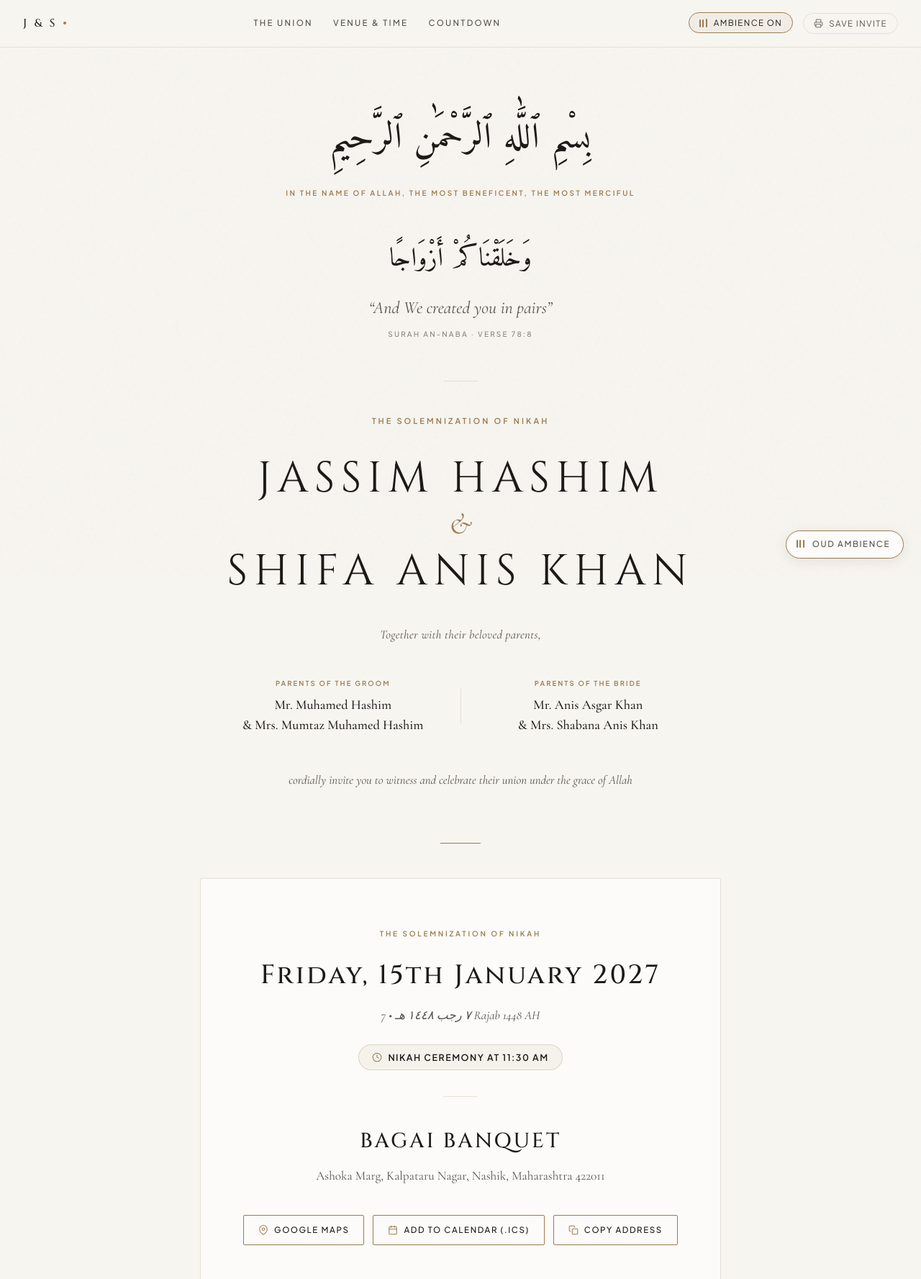
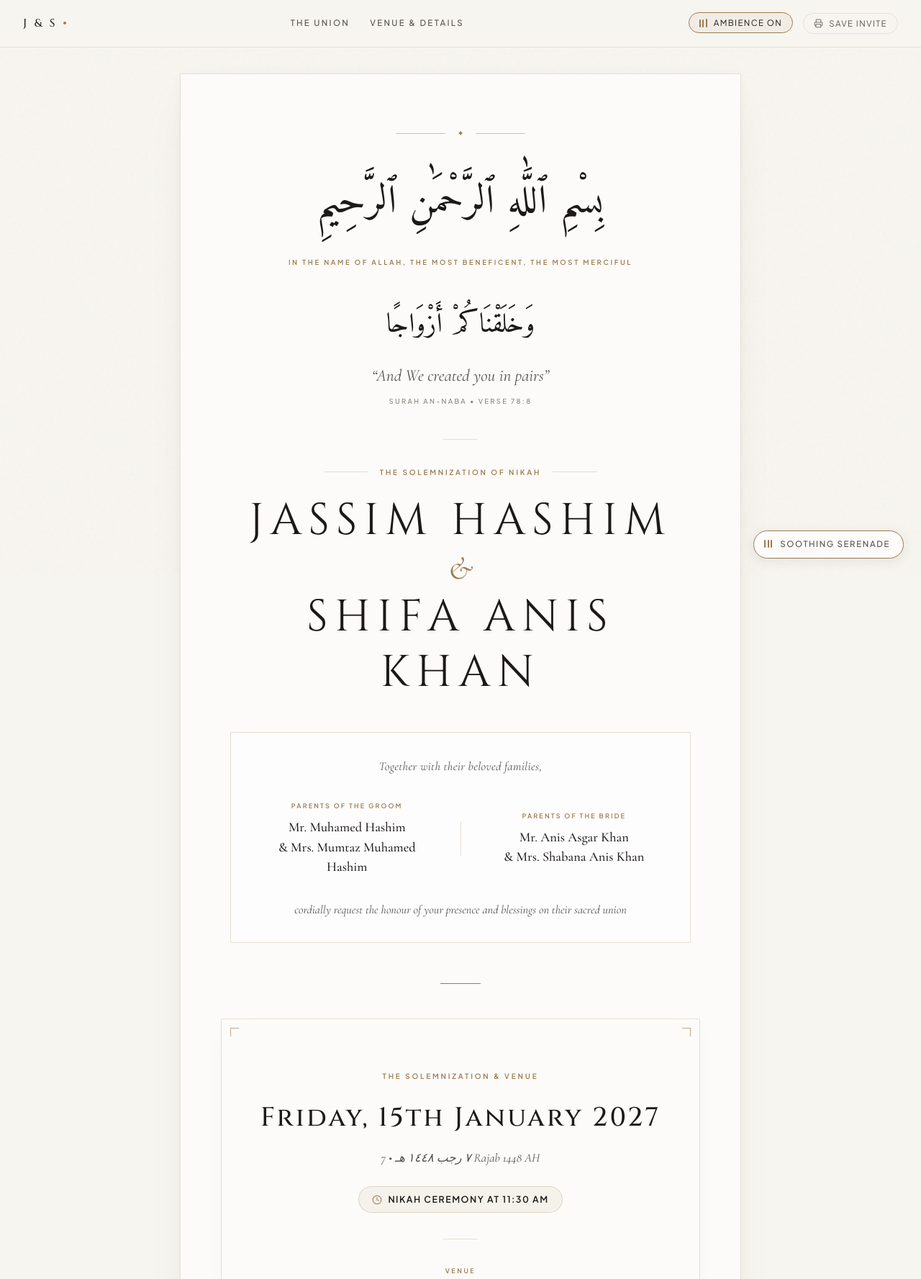
Before and after one commit to Shreshth1303/wedding-nikah-only, a website: page index.html in a window 1280 px wide. Shown: the top 1777 px of the page at 72% size. Drawn offline with nearby package versions, Linux system fonts and the light colour scheme.

Commit message:
feat: switch to soothing acoustic serenade music, remove countdown from nav menu, and elevate bespoke stationery design

```diff
--- a/css/style.css
+++ b/css/style.css
@@ -274,15 +274,19 @@ body::before {
 }
 
 /* ==========================================================================
-   4. OPEN EDITORIAL CANVAS CONTAINER
-   ========================================================================= */
+   4. LUXURY EDITORIAL STATIONERY FOLIO
+   ========================================================================== */
 .editorial-container {
   position: relative;
   z-index: 2;
   max-width: var(--max-content-width);
-  margin: 0 auto;
-  padding: 72px 28px 120px 28px;
+  margin: 36px auto 72px auto;
+  padding: clamp(48px, 6vw, 84px) clamp(24px, 5vw, 56px);
   text-align: center;
+  background: var(--surface-card);
+  border: 1px solid var(--border-hairline);
+  box-shadow: 0 4px 20px -2px rgba(28, 25, 23, 0.04), 0 24px 64px -16px rgba(28, 25, 23, 0.06);
+  border-radius: 2px;
 }
 
 /* Fluid Entrance Animation */
@@ -305,48 +309,72 @@ body::before {
    5. HERO & SACRED INVOCATION
    ========================================================================== */
 .sacred-hero {
-  margin-bottom: 72px;
+  margin-bottom: 56px;
+}
+
+/* Sacred Crest Emblem */
+.sacred-crest-symbol {
+  display: flex;
+  align-items: center;
+  justify-content: center;
+  gap: 16px;
+  margin: 0 auto 28px auto;
+  max-width: 180px;
+}
+
+.crest-line {
+  flex: 1;
+  height: 1px;
+  background: var(--accent-bronze);
+  opacity: 0.45;
+}
+
+.crest-diamond {
+  color: var(--accent-bronze);
+  font-size: 11px;
+  line-height: 1;
 }
 
 /* Clean Sacred Basmala Typography (Amiri) */
 .sacred-basmala {
   font-family: var(--font-arabic);
-  font-size: clamp(2rem, 5vw, 3.1rem);
-  line-height: 2.2;
+  font-size: clamp(2.2rem, 5.2vw, 3.4rem);
+  line-height: 2.3;
   color: var(--ink-primary);
   margin-bottom: 12px;
   font-weight: 400;
   letter-spacing: 0.02em;
+  text-shadow: 0 1px 1px rgba(255, 255, 255, 0.8);
 }
 
 .basmala-translation {
   font-family: var(--font-ui);
-  font-size: 10px;
-  letter-spacing: 0.25em;
+  font-size: 9.5px;
+  letter-spacing: 0.28em;
   text-transform: uppercase;
   color: var(--accent-bronze);
   font-weight: 600;
-  margin-bottom: 48px;
+  margin-bottom: 40px;
 }
 
 /* Qur'an Verse 78:8 Block */
 .sacred-verse-block {
-  margin: 0 auto 56px auto;
+  margin: 0 auto 44px auto;
   max-width: 580px;
 }
 
 .quran-arabic-verse {
   font-family: var(--font-arabic);
-  font-size: clamp(1.6rem, 3.5vw, 2.25rem);
+  font-size: clamp(1.7rem, 3.8vw, 2.35rem);
   color: var(--ink-primary);
-  line-height: 2.0;
+  line-height: 2.1;
   margin-bottom: 12px;
 }
 
 .verse-english-translation {
   font-family: var(--font-serif);
   font-style: italic;
-  font-size: clamp(1.2rem, 2.6vw, 1.5rem);
+  font-size: clamp(1.2rem, 2.6vw, 1.45rem);
   color: var(--ink-secondary);
   line-height: 1.6;
   margin-bottom: 8px;
@@ -355,8 +383,8 @@ body::before {
 .verse-citation {
   display: block;
   font-family: var(--font-ui);
-  font-size: 10px;
-  letter-spacing: 0.22em;
+  font-size: 9.5px;
+  letter-spacing: 0.24em;
   text-transform: uppercase;
   color: var(--ink-muted);
   font-weight: 500;
@@ -367,23 +395,83 @@ body::before {
   width: 48px;
   height: 1px;
   background: var(--border-hairline);
-  margin: 40px auto;
+  margin: 36px auto;
 }
 
 .editorial-divider-bronze {
   width: 56px;
   height: 1px;
   background: var(--accent-bronze);
-  margin: 40px auto;
+  margin: 36px auto;
 }
 
-/* Formal Proclamation Preamble */
+/* Ceremony Kicker Ribbon */
+.ceremony-kicker-strip {
+  display: flex;
+  align-items: center;
+  justify-content: center;
+  gap: 16px;
+  margin: 28px auto 20px auto;
+  max-width: 380px;
+}
+
+.kicker-rule {
+  flex: 1;
+  height: 1px;
+  background: var(--border-hairline);
+}
+
+.kicker-text {
+  font-family: var(--font-ui);
+  font-size: 10px;
+  font-weight: 600;
+  letter-spacing: 0.28em;
+  text-transform: uppercase;
+  color: var(--accent-bronze);
+}
+
+/* Couple Names Display (Hero Climax in Cinzel Display) */
+.couple-editorial-display {
+  margin: 12px 0 44px 0;
+}
+
+.couple-title-name {
+  font-family: var(--font-display);
+  font-size: clamp(2.3rem, 5.4vw, 3.85rem);
+  font-weight: 400;
+  letter-spacing: 0.15em;
+  text-transform: uppercase;
+  color: var(--ink-primary);
+  line-height: 1.25;
+}
+
+.couple-editorial-ampersand {
+  display: block;
+  font-family: var(--font-serif);
+  font-size: clamp(1.8rem, 4.2vw, 2.8rem);
+  font-style: italic;
+  font-weight: 400;
+  color: var(--accent-bronze);
+  margin: 6px 0;
+  line-height: 1;
+}
+
+/* Framed Parentage Stationery Card */
+.parents-editorial-card {
+  background: rgba(255, 255, 255, 0.65);
+  border: 1px solid var(--border-hairline);
+  padding: 32px 24px;
+  border-radius: 2px;
+  margin: 0 auto;
+  max-width: 640px;
+}
+
 .editorial-preamble {
   font-family: var(--font-serif);
   font-size: 1.05rem;
   font-style: italic;
   color: var(--ink-secondary);
-  margin-bottom: 32px;
+  margin-bottom: 24px;
   letter-spacing: 0.02em;
 }
 
@@ -392,21 +480,20 @@ body::before {
   display: grid;
   grid-template-columns: 1fr auto 1fr;
   align-items: center;
-  gap: 24px;
-  max-width: 660px;
-  margin: 0 auto 36px auto;
+  gap: 20px;
+  margin: 0 auto 24px auto;
   text-align: center;
 }
 
 .parent-column {
-  padding: 12px 16px;
+  padding: 8px 12px;
 }
 
 .parent-role {
   display: block;
   font-family: var(--font-ui);
-  font-size: 9.5px;
-  letter-spacing: 0.22em;
+  font-size: 9px;
+  letter-spacing: 0.24em;
   text-transform: uppercase;
   color: var(--accent-bronze);
   margin-bottom: 8px;
@@ -429,63 +516,53 @@ body::before {
 
 .editorial-request {
   font-family: var(--font-serif);
-  font-size: 1.05rem;
+  font-size: 1.02rem;
   color: var(--ink-secondary);
   font-style: italic;
-  margin-bottom: 40px;
-  max-width: 520px;
-  margin-left: auto;
-  margin-right: auto;
-}
-
-.editorial-invitation-badge {
-  display: inline-block;
-  font-family: var(--font-ui);
-  font-size: 11px;
-  font-weight: 600;
-  letter-spacing: 0.28em;
-  text-transform: uppercase;
-  color: var(--accent-bronze);
-  margin-bottom: 20px;
-}
-
-/* Couple Names Display (Cinzel Editorial Scale) */
-.couple-editorial-display {
-  margin: 12px 0 36px 0;
-}
-
-.couple-title-name {
-  font-family: var(--font-display);
-  font-size: clamp(2.25rem, 5.2vw, 3.75rem);
-  font-weight: 400;
-  letter-spacing: 0.14em;
-  text-transform: uppercase;
-  color: var(--ink-primary);
-  line-height: 1.25;
-}
-
-.couple-editorial-ampersand {
-  display: block;
-  font-family: var(--font-serif);
-  font-size: clamp(1.8rem, 4vw, 2.6rem);
-  font-style: italic;
-  font-weight: 400;
-  color: var(--accent-bronze);
-  margin: 6px 0;
-  line-height: 1;
+  max-width: 480px;
+  margin: 0 auto;
+  line-height: 1.6;
 }
 
 /* ==========================================================================
    6. DATE & VENUE MONOLITH CARD (NO ITINERARY)
    ========================================================================== */
 .monolith-card {
-  background: var(--surface-card);
+  position: relative;
+  background: #FCFBF9;
   border: 1px solid var(--border-hairline);
-  padding: clamp(2.5rem, 6vw, 3.8rem) clamp(1.5rem, 4vw, 3rem);
+  padding: clamp(2.8rem, 6vw, 4rem) clamp(1.8rem, 4vw, 3.2rem);
   margin: 48px auto;
-  box-shadow: none;
   border-radius: 2px;
   text-align: center;
+  box-shadow: 0 1px 3px rgba(28, 25, 23, 0.02), 0 12px 32px -8px rgba(28, 25, 23, 0.04);
+}
+
+/* Corner bracket accents */
+.card-bracket {
+  position: absolute;
+  width: 12px;
+  height: 12px;
+  border-color: var(--accent-bronze);
+  border-style: solid;
+  pointer-events: none;
+  opacity: 0.65;
+}
+
+.card-bracket.tl { top: 12px; left: 12px; border-width: 1px 0 0 1px; }
+.card-bracket.tr { top: 12px; right: 12px; border-width: 1px 1px 0 0; }
+.card-bracket.bl { bottom: 12px; left: 12px; border-width: 0 0 1px 1px; }
+.card-bracket.br { bottom: 12px; right: 12px; border-width: 0 1px 1px 0; }
+
+.venue-kicker-label {
+  display: block;
+  font-family: var(--font-ui);
+  font-size: 9px;
+  letter-spacing: 0.28em;
+  text-transform: uppercase;
+  color: var(--accent-bronze);
+  font-weight: 600;
+  margin-bottom: 8px;
 }
 
 .card-eyebrow {
@@ -703,7 +780,29 @@ body::before {
   color: var(--ink-secondary);
   line-height: 1.6;
   max-width: 520px;
-  margin: 0 auto 36px auto;
+  margin: 0 auto 24px auto;
+}
+
+/* Footer Seal Ornament */
+.footer-seal-line {
+  display: flex;
+  align-items: center;
+  justify-content: center;
+  gap: 16px;
+  margin: 0 auto 24px auto;
+  max-width: 160px;
+}
+
+.footer-seal-line .seal-line {
+  flex: 1;
+  height: 1px;
+  background: var(--border-hairline);
+}
+
+.footer-seal-line .seal-dot {
+  color: var(--accent-bronze);
+  font-size: 10px;
+  line-height: 1;
 }
 
 .closing-copyright {
--- a/index.html
+++ b/index.html
@@ -27,14 +27,14 @@
   <link href="https://fonts.googleapis.com/css2?family=Amiri:ital,wght@0,400;0,700;1,400&family=Cinzel:wght@400;500;600&family=Cormorant+Garamond:ital,wght@0,400;0,500;0,600;1,400;1,500&family=Plus+Jakarta+Sans:wght@400;500;600&display=swap" rel="stylesheet">
 
   <!-- Core Contemporary Architectural Stylesheet -->
-  <link rel="stylesheet" href="css/style.css?v=2030">
+  <link rel="stylesheet" href="css/style.css?v=2031">
 </head>
 
 <body>
 
-  <!-- Ambient Audio Stream & Native Preload -->
+  <!-- Soothing Ambient Audio Stream & Native Preload -->
   <audio id="wedding-audio-element"
-         src="assets/audio/nikah-oud-ambience.mp3"
+         src="assets/audio/soothing-serenade.mp3"
          preload="auto"
          loop
          playsinline
@@ -43,7 +43,7 @@
          style="display: none;"></audio>
 
   <!-- ========================================================================
-       1. MINIMALIST FLOATING TOP BAR
+       1. MINIMALIST FLOATING TOP BAR (COUNTDOWN REMOVED)
        ======================================================================== -->
   <header class="editorial-nav" role="banner">
     <a href="index.html" class="nav-brand" aria-label="Jassim &amp; Shifa Nikah Invitation">
@@ -51,11 +51,10 @@
       <span class="nav-monogram-dot" aria-hidden="true"></span>
     </a>
 
-    <!-- In-Page Section Navigation -->
+    <!-- In-Page Section Navigation (Countdown Option Removed) -->
     <nav class="nav-menu" aria-label="Invitation Navigation">
       <a href="#invocation" class="nav-link">The Union</a>
-      <a href="#venue" class="nav-link">Venue &amp; Time</a>
-      <a href="#countdown" class="nav-link">Countdown</a>
+      <a href="#venue" class="nav-link">Venue &amp; Details</a>
     </nav>
 
     <div class="nav-actions">
@@ -82,6 +81,13 @@
     <!-- HERO & SACRED INVOCATION -->
     <section class="sacred-hero" id="invocation" aria-label="Sacred Invocation &amp; Proclamation">
 
+      <!-- Delicate Architectural Emblem -->
+      <div class="sacred-crest-symbol" aria-hidden="true">
+        <span class="crest-line"></span>
+        <span class="crest-diamond">✦</span>
+        <span class="crest-line"></span>
+      </div>
+
       <!-- Crisp Sacred Basmala Typography (Amiri) -->
       <div class="sacred-basmala" lang="ar" dir="rtl">
         بِسْمِ ٱللَّٰهِ ٱلرَّحْمَٰنِ ٱلرَّحِيمِ
@@ -100,25 +106,30 @@
         <p class="verse-english-translation">
           “And We created you in pairs”
         </p>
-        <span class="verse-citation">Surah An-Naba · Verse 78:8</span>
+        <span class="verse-citation">Surah An-Naba &bull; Verse 78:8</span>
       </div>
 
       <!-- Delicate Hairline Divider -->
       <div class="editorial-divider" aria-hidden="true"></div>
 
-      <!-- Hero Eyebrow Proclamation -->
-      <span class="editorial-invitation-badge">The Solemnization of Nikah</span>
+      <!-- Ceremony Kicker Ribbon -->
+      <div class="ceremony-kicker-strip">
+        <span class="kicker-rule"></span>
+        <span class="kicker-text">The Solemnization of Nikah</span>
+        <span class="kicker-rule"></span>
+      </div>
 
-      <!-- Couple Names Display (Moved UP - Hero Climax in Cinzel Display) -->
+      <!-- Couple Names Display (Hero Focal Point in Cinzel Display) -->
       <div class="couple-editorial-display">
         <h1 class="couple-title-name">Jassim Hashim</h1>
         <span class="couple-editorial-ampersand" aria-hidden="true">&amp;</span>
         <h2 class="couple-title-name">Shifa Anis Khan</h2>
       </div>
 
-      <!-- Proclamation Preamble -->
+      <!-- Elegant Framed Parentage Stationery Plaque -->
+      <div class="parents-editorial-card">
         <p class="editorial-preamble">
-        Together with their beloved parents,
+          Together with their beloved families,
         </p>
 
         <!-- Balanced Two-Column Parentage Grid -->
@@ -142,8 +153,9 @@
 
         <!-- Invitation Request -->
         <p class="editorial-request">
-        cordially invite you to witness and celebrate their union under the grace of Allah
+          cordially request the honour of your presence and blessings on their sacred union
         </p>
+      </div>
 
     </section>
 
@@ -155,11 +167,17 @@
          ======================================================================== -->
     <section class="monolith-section" id="venue" aria-label="Date, Ceremony Time, and Venue">
       <div class="monolith-card">
-        <span class="card-eyebrow">The Solemnization of Nikah</span>
+        <!-- Subtle Corner Accent Markers -->
+        <span class="card-bracket tl" aria-hidden="true"></span>
+        <span class="card-bracket tr" aria-hidden="true"></span>
+        <span class="card-bracket bl" aria-hidden="true"></span>
+        <span class="card-bracket br" aria-hidden="true"></span>
+
+        <span class="card-eyebrow">The Solemnization &amp; Venue</span>
 
         <!-- Primary Date Proclamation -->
         <h3 class="card-primary-date">Friday, 15th January 2027</h3>
-        <p class="card-hijri-date">٧ رجب ١٤٤٨ هـ • 7 Rajab 1448 AH</p>
+        <p class="card-hijri-date">٧ رجب ١٤٤٨ هـ &bull; 7 Rajab 1448 AH</p>
 
         <!-- Ceremony Time Badge -->
         <div class="ceremony-time-badge">
@@ -174,6 +192,7 @@
 
         <!-- Venue Information -->
         <div class="venue-monolith-block">
+          <span class="venue-kicker-label">Venue</span>
           <h4 class="venue-monolith-name">Bagai Banquet</h4>
           <p class="venue-monolith-address">
             Ashoka Marg, Kalpataru Nagar, Nashik, Maharashtra 422011
@@ -261,16 +280,21 @@
       <p class="closing-dua-translation">
         “May Allah bless you, and shower His blessings upon you, and unite you both in goodness.”
       </p>
+      <div class="footer-seal-line" aria-hidden="true">
+        <span class="seal-line"></span>
+        <span class="seal-dot">✦</span>
+        <span class="seal-line"></span>
+      </div>
       <p class="closing-copyright">
-        © 2027 Hashim &amp; Khan Families · Solemnization of Nikah
+        &copy; 2027 Hashim &amp; Khan Families &bull; Solemnization of Nikah
       </p>
     </footer>
 
   </main>
 
   <!-- Ambient Audio Engine -->
-  <script src="js/audio-controller.js?v=2030"></script>
+  <script src="js/audio-controller.js?v=2031"></script>
   <!-- Interaction & Countdown Suite -->
-  <script src="js/main.js?v=2030"></script>
+  <script src="js/main.js?v=2031"></script>
 </body>
 </html>
--- a/js/audio-controller.js
+++ b/js/audio-controller.js
@@ -26,11 +26,11 @@
   };
 
   const PRIMARY_TRACK = {
-    id: 'oud',
-    title: 'Traditional Solo Oud Ambience',
-    subtitle: 'Andy R. Jordan · Serene Acoustic Oud (CC BY-SA 3.0)',
-    shortName: 'Oud Ambience',
-    src: 'assets/audio/nikah-oud-ambience.mp3',
+    id: 'soothing-serenade',
+    title: 'Water Lily · Soothing Acoustic Serenade',
+    subtitle: 'Kevin MacLeod · Serene Acoustic Harp & Guitar (CC BY 4.0)',
+    shortName: 'Soothing Serenade',
+    src: 'assets/audio/soothing-serenade.mp3',
     type: 'audio/mpeg'
   };
 
@@ -443,14 +443,14 @@
       pill.setAttribute('role', 'region');
       pill.setAttribute('aria-label', 'Background Ambience Controller');
       pill.innerHTML = `
-        <button type="button" id="pill-audio-action" class="pill-audio-action" aria-label="Toggle Oud Ambience Music">
+        <button type="button" id="pill-audio-action" class="pill-audio-action" aria-label="Toggle Soothing Ambient Music">
           <span class="audio-equalizer ${this.isPlaying && !this.audio.muted && !this.audio.paused ? 'playing' : ''}" aria-hidden="true">
             <span class="eq-bar eq-1"></span>
             <span class="eq-bar eq-2"></span>
             <span class="eq-bar eq-3"></span>
           </span>
           <span class="pill-label-text" id="pill-label-text">
-            ${this.isPlaying && !this.audio.muted && !this.audio.paused ? 'Oud Ambience' : 'Play Music ♫'}
+            ${this.isPlaying && !this.audio.muted && !this.audio.paused ? 'Soothing Serenade' : 'Play Music ♫'}
           </span>
         </button>
       `;
@@ -518,7 +518,7 @@
         pill.classList.add('visible');
       }
       if (pillLabel) {
-        pillLabel.textContent = isAudible ? 'Oud Ambience' : 'Play Music ♫';
+        pillLabel.textContent = isAudible ? 'Soothing Serenade' : 'Play Music ♫';
       }
 
       // Update equalizers
```
Also changed, not shown: 404.html (+1 -1 lines), test/suite.js (+13 -10 lines), assets/audio/LICENSE.md, 1 other file. Lines whose indentation alone changed are shown as unchanged.
